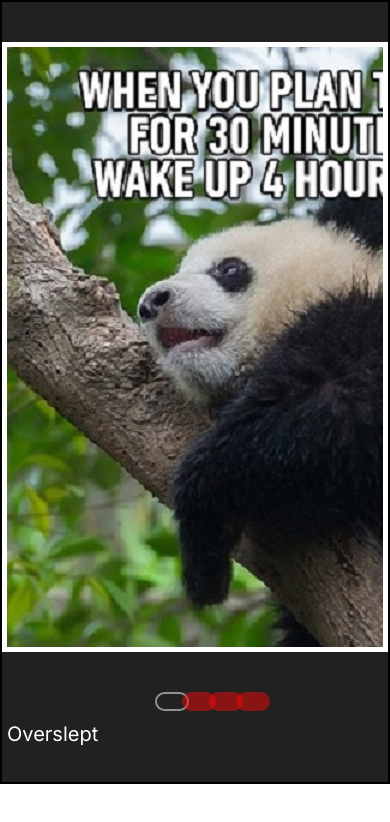
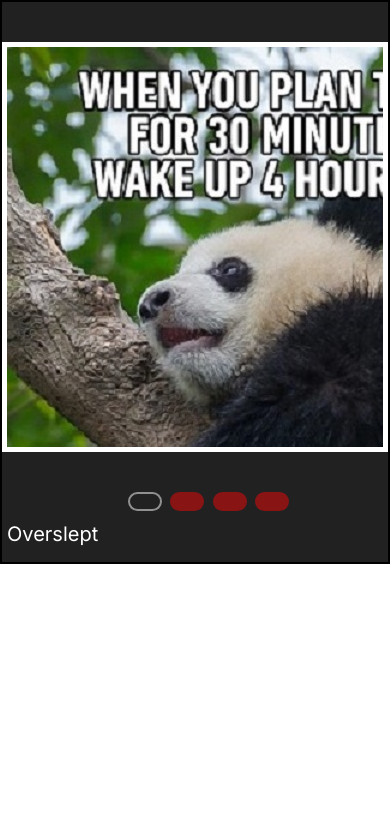
Before and after one commit to SiarheiKuchko/cssMemeSlider, a plain HTML site: page cssMemeSlider/index.html in a window 390 px wide. Drawn offline with Linux system fonts and the light colour scheme; a web font is replaced by a local one.

Commit message:
feat: update style.css (Sun, Sep 17, 2023 11:24:24 PM)
Добавил изменение размера для ширины от 740px до 500px.

```diff
--- a/cssMemeSlider/style.css
+++ b/cssMemeSlider/style.css
@@ -209,3 +209,52 @@ input[name="rbt"] {
         top: 720px;
     }
 }
+@media screen and (max-width: 740px) {
+    .wrapper {
+        max-width: 480px;
+        height: 560px;
+    }
+    .slides {
+        margin-top: 40px;
+        width: 400px;
+        height: 400px;
+        overflow: hidden;
+        border: 5px solid #fff;
+    }
+    .box {
+        width: 400px;
+        height: 400px;
+        overflow: hidden;
+    }
+    .box {
+        width: 400%;
+        height: 100%;
+        display: flex;
+    }
+    .img {
+        width: 100%;
+    }
+    .btn1 {
+        position: absolute;
+        top: 480px;
+        left: 30%;
+    }
+    .btn2 {
+        position: absolute;
+        top: 480px;
+        left: 41%;
+    }
+    .btn3 {
+        position: absolute;
+        top: 480px;
+        left: 52%;
+    }
+    .btn4 {
+        position: absolute;
+        top: 480px;
+        left: 63%;
+    }
+    .text {
+        top: 520px;
+    }
+}
```
